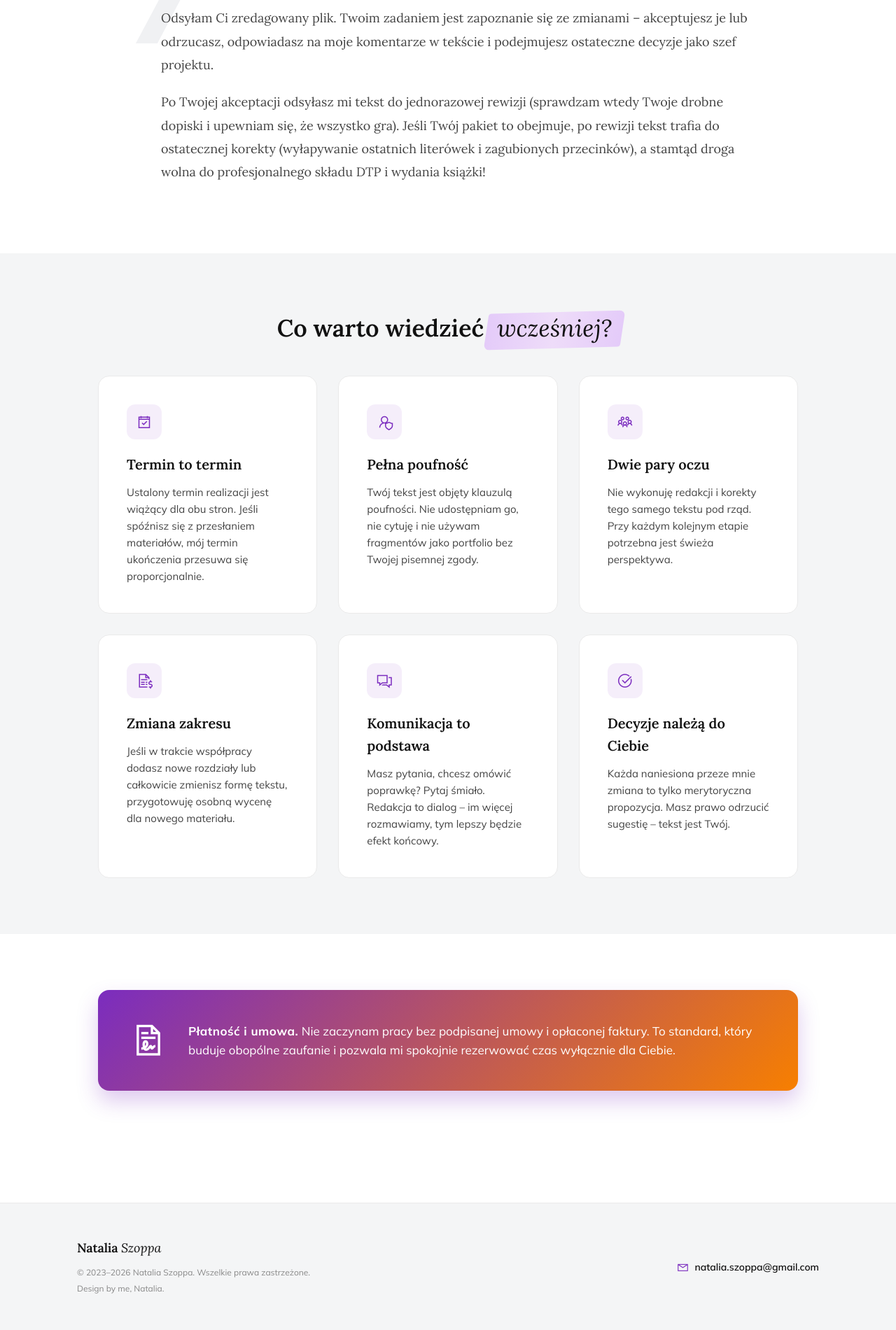
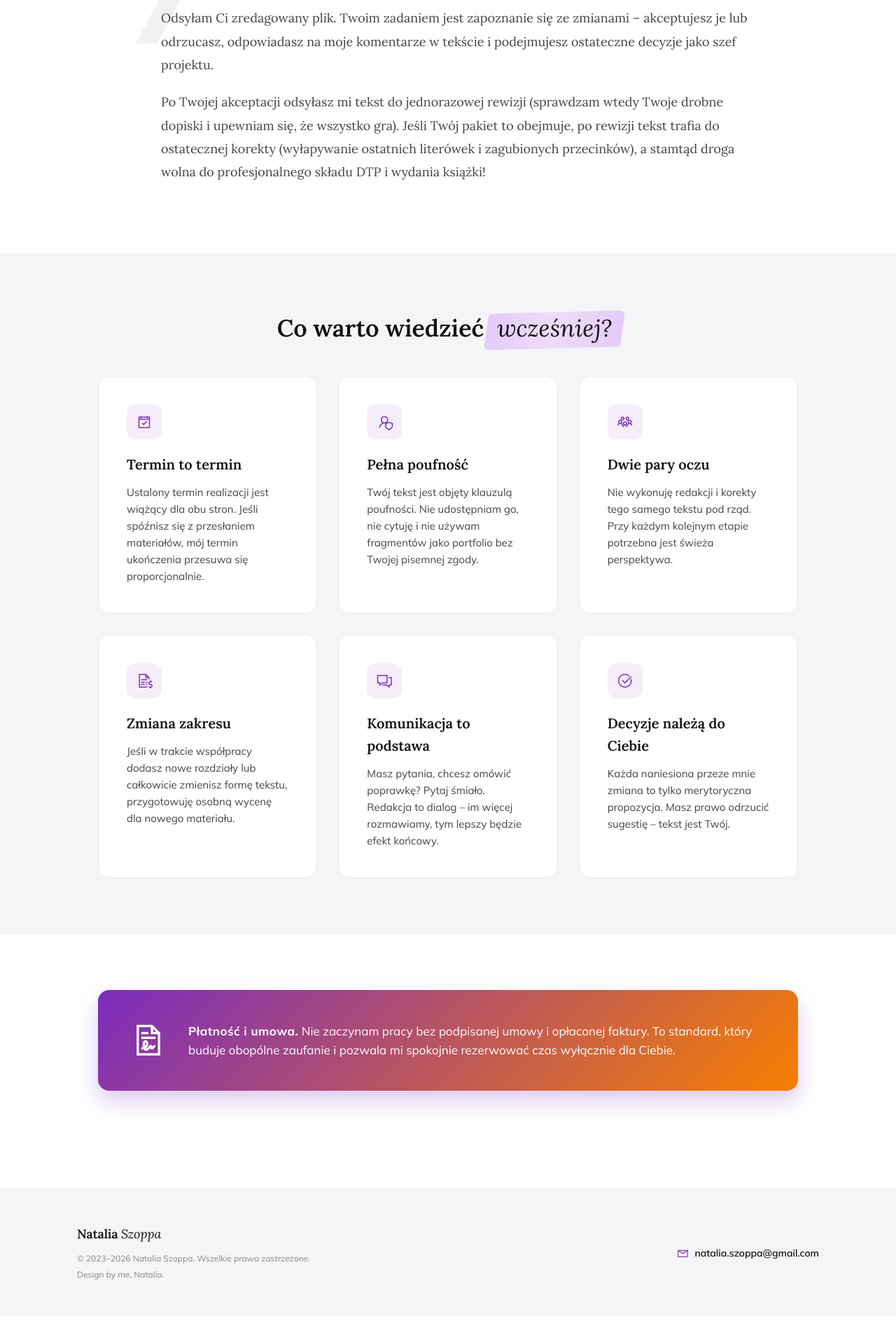
Before and after one commit to Bonnie00726/nataliaszoppa, a Jekyll site: the page built from zasady-wspolpracy.html, in a window 1280 px wide. Shown: the part 3449-5350 px from the top of the page at 70% size. Built offline with Jekyll 4.4.1, drawn with Linux system fonts in a browser that asks for light colours.

Commit message:
Update zasady-wspolpracy.html

```diff
--- a/zasady-wspolpracy.html
+++ b/zasady-wspolpracy.html
@@ -269,10 +269,10 @@ title: Zasady współpracy - Przewodnik
         line-height: 1.6;
     }
 
-    /* ===== SEKCJA: PŁATNOŚĆ I UMOWA (Białe tło, Gradientowy Box) ===== */
+   /* ===== SEKCJA: PŁATNOŚĆ I UMOWA (Białe tło, Gradientowy Box) ===== */
     .warning-section {
         background-color: #ffffff;
-        padding: 80px 20px 100px 20px; /* Dolny padding oddziela od stopki */
+        padding: 80px 20px; /* Teraz jest idealnie wyśrodkowane w pionie */
     }
     .warning-container {
         max-width: 1000px;
```
